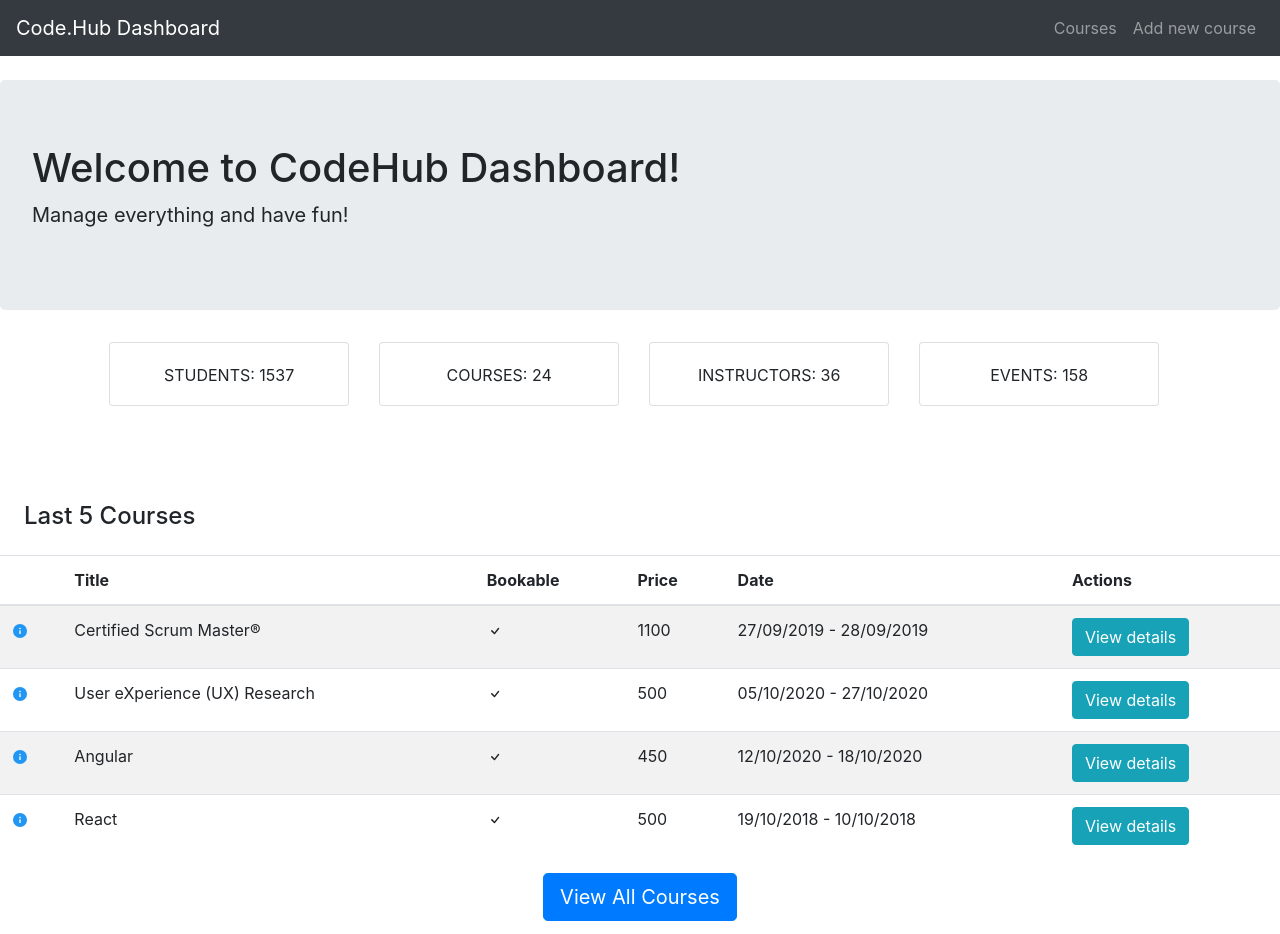
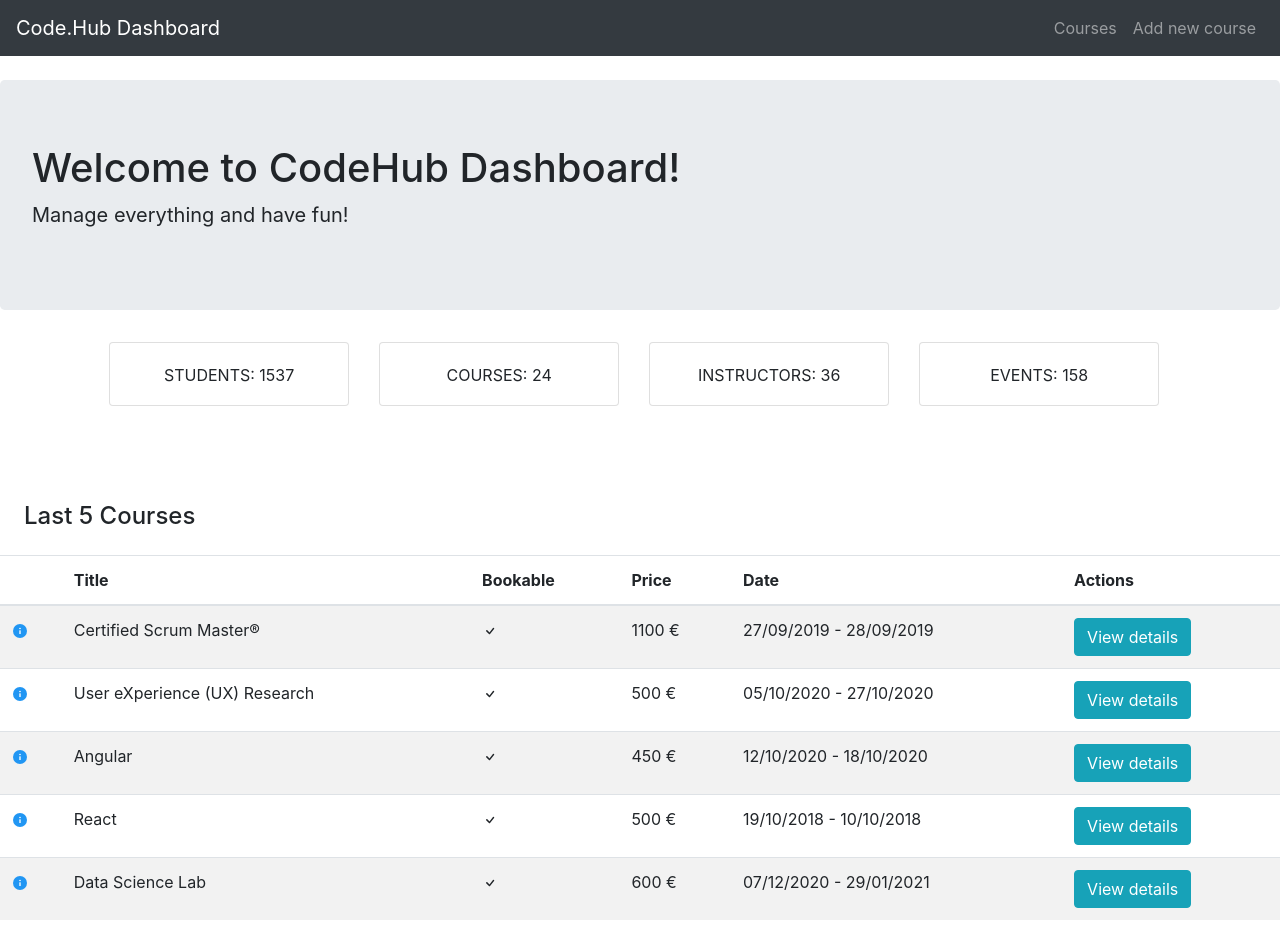
Before and after one commit to KonstantinosNikopoulos/CodeHub-Project, a React (Create React App) app: page / in a window 1280 px wide. Shown: the top 934 px of the page. Built offline with nearby package versions, Linux system fonts and the light colour scheme; data requests are answered from the project's data file.

Commit message:
new changes

```diff
--- a/db.json
+++ b/db.json
@@ -36,7 +36,9 @@
       },
       "duration": "2 days",
       "open": true,
-      "instructors": ["01"],
+      "instructors": [
+        "01"
+      ],
       "description": "<p>This <strong>innovative Scrum class</strong> won’t be like any other you’ve heard of, with an unconventional focus on the deeply human foundations at work in teams building stuff together.</p><p>This two-day seminar is designed to give aspiring and beginning ScrumMasters and team members the foundations of Scrum and Agile practice. Chock full of exercises, the seminar creates lasting memories and learnings you can carry through into your team so you can avoid common Agile pitfalls. The seminar is designed and taught by <strong>Jim Coplien</strong>, <strong>author of Organizational Patterns and Lean/Agile Process and Architecture Coach</strong>.</p>"
     },
     {
@@ -53,7 +55,10 @@
       },
       "duration": "4 Fridays and 4 Saturdays",
       "open": true,
-      "instructors": ["01", "02"],
+      "instructors": [
+        "01",
+        "02"
+      ],
       "description": "<p>Do you want to <strong>design products based on opinions or based on evidence</strong>?</p><p>In this course you will learn how <strong>UX research</strong> builds products that users really need, can and want to use!</p>"
     },
     {
@@ -70,7 +75,9 @@
       },
       "duration": "2 Wednesdays and 3 Saturdays",
       "open": true,
-      "instructors": ["02"],
+      "instructors": [
+        "02"
+      ],
       "description": "<p>This code.learn program&nbsp;covers introductory and advanced <strong>Angular</strong> topics through extensive hands-on sessions and guidance from senior developers.</p>"
     },
     {
@@ -87,8 +94,29 @@
       },
       "duration": "2 Fridays and 4 Saturdays",
       "open": true,
-      "instructors": ["01"],
+      "instructors": [
+        "01"
+      ],
       "description": "<p>This is a certified program by Athens Tech College, the first educational institution in Greece that specialises in computer science and ICT studies.</p><p>Participant’s registration (payment’s completion) implies full compliance and acceptance of Code.Learn Terms &amp; Conditions.</p>"
+    },
+    {
+      "id": "Q1xxTG1",
+      "title": "Data Science Lab",
+      "imagePath": "",
+      "price": {
+        "normal": 600,
+        "early_bird": 500
+      },
+      "dates": {
+        "start_date": "2020-12-07",
+        "end_date": "2021-01-29"
+      },
+      "duration": "100 hours in total",
+      "open": true,
+      "instructors": [
+        "02"
+      ],
+      "description": "During the program, the participants will ‘’unlock’’ up-to-date techniques and new tools for data collection, storage, transformation, use, visualization and data acquisition, acquiring the skills needed to meet the growing need of the modern business world for data scientists, as well as the important demand for specialized scientists that combine hands-on experience in data-related industry fields and understanding of the theoretical and practical background of Business Intelligence (BI) used for the interpretation of data and the support of the decision making process."
     }
   ],
   "instructors": [
@@ -102,7 +130,10 @@
       "email": "tsevdosjohn@gmail.com",
       "dob": "1982-02-26",
       "bio": "front-end developer from Athens, Greece",
-      "hobbies": ["football", "movies"],
+      "hobbies": [
+        "football",
+        "movies"
+      ],
       "linkedin": "https://www.linkedin.com/sample"
     },
     {
@@ -116,7 +147,9 @@
       "email": "inikolakopoulos@codehub.gr",
       "dob": "1977-05-19",
       "bio": "Co-Founder Code.Hub",
-      "hobbies": ["movies"],
+      "hobbies": [
+        "movies"
+      ],
       "linkedin": "https://www.linkedin.com/sample"
     }
   ]
--- a/src/components/AddCourse.js
+++ b/src/components/AddCourse.js
@@ -42,7 +42,6 @@ function AddCourse() {
 
   const handleChangeInstructors = (event) => {
        const options = course.instructors
-       console.log(options)
 
         if (event.target.checked){
              options.push(event.target.value)
@@ -53,7 +52,6 @@ function AddCourse() {
         }
         setCourse({...course,
           [event.target.id]: options })
-          console.log(event.target.id)
   };
 
   const handleChangeDates = (event) => {
@@ -73,7 +71,7 @@ function AddCourse() {
 	};
 
     const handleSubmit = (e) => {
-     e.preventDefault();
+   //  e.preventDefault();
         axios.post(`http://localhost:3001/courses`, course)
         .then(res => {
             console.log(res);
--- a/src/components/Dashboard.js
+++ b/src/components/Dashboard.js
@@ -142,7 +142,7 @@ const Courses = () => {
                                 <td><FcInfo /> </td>
                                 <td>{course.title}</td>
                                 <td>{isOpen ? <BsCheck /> : <BsX />}</td>
-                                <td>{course.price.normal}</td>
+                                <td>{course.price.normal} €</td>
                                 <td>{Moment(course.dates.start_date).format('DD/MM/YYYY')} - {Moment(course.dates.end_date).format('DD/MM/YYYY')}</td>
                                 <td>
                                     <Link to={
```
